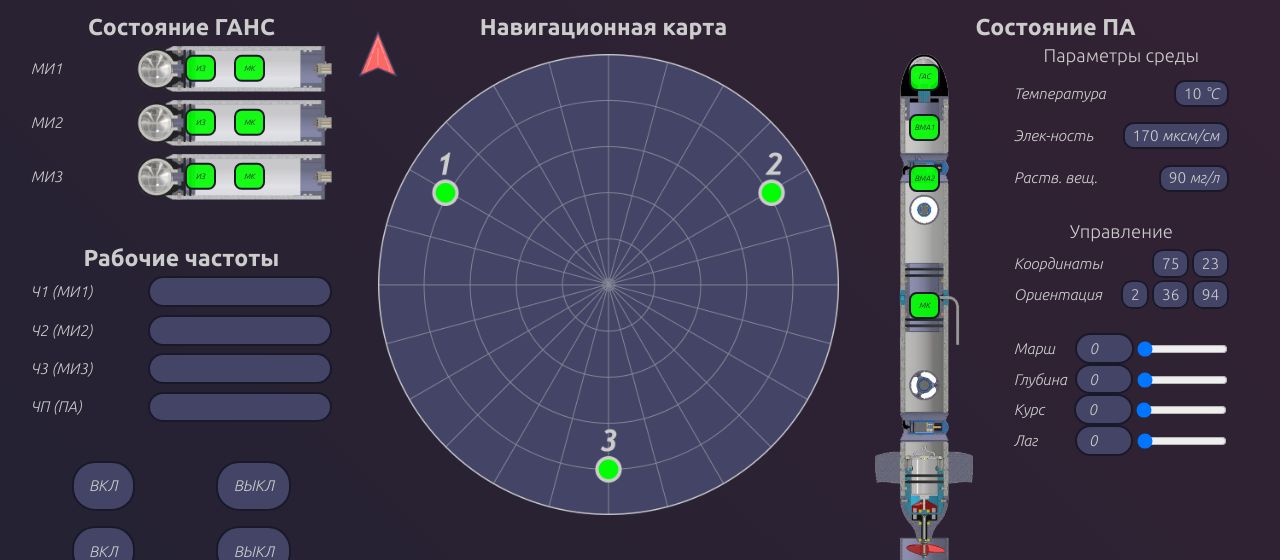
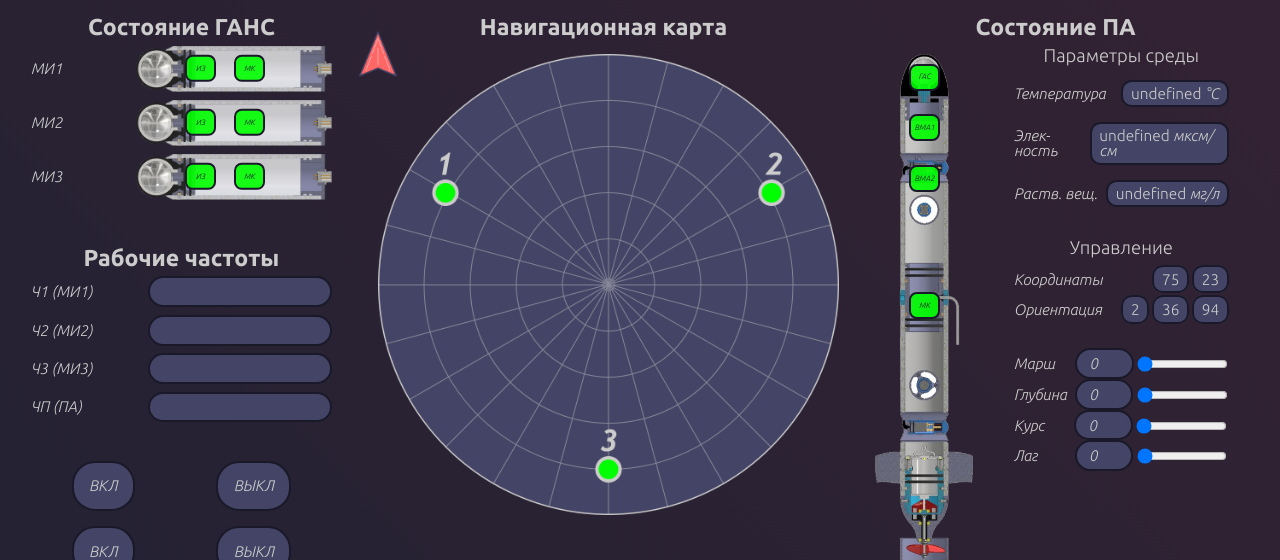
Before and after one commit to Nna2291/gans, a Flask app: page / in a window 1280 px wide. Shown: the top 560 px of the page. Run offline with Flask 2, Linux system fonts and the light colour scheme; data that the repository does not hold is empty.

Commit message:
updated front to correlate with back

```diff
--- a/main.py
+++ b/main.py
@@ -2,6 +2,7 @@ import requests
 from flask import Flask, render_template, jsonify, request
 
 app = Flask(__name__)
+
 
 # status = {'temp': 0, 'elek': 0, 'density': 0, 'coord': (0, 0), 'orient': ('you', 'are', 'gay')}
 
--- /dev/null
+++ b/static/js/data.js
@@ -0,0 +1,20 @@
+function gett(){
+    $.ajax({
+        url: "/data",
+        type: "get",
+
+        success: function(response) {
+            $('div.environment div.variable h3.figure[name=temp]')[0].innerHTML = `${response.temp}<span> °C</span>`;
+            $('div.environment div.variable h3.figure[name=elek]')[0].innerHTML = `${response.elek}<span> мксм/см</span>`;
+            $('div.environment div.variable h3.figure[name=density]')[0].innerHTML = `${response.density}<span> мг/л</span>`;
+        },
+        error: function(xhr) {
+            //Do Something to handle error
+        }
+    });
+}
+
+$(document).ready(function(){
+    gett();
+    setInterval('gett()', 500);
+});
--- a/templates/home.html
+++ b/templates/home.html
@@ -125,15 +125,15 @@
                         <h2 style="font-size: 1.2rem; font-weight: normal;">Параметры среды</h2>
                         <div class="variable">
                             <h3>Температура</h3>
-                            <h3 class="figure">10<span> °C</span></h3>
+                            <h3 class="figure" name="temp">10<span> °C</span></h3>
                         </div>
                         <div class="variable">
                             <h3>Элек-ность</h3>
-                            <h3 class="figure">170<span> мксм/см</span></h3>
+                            <h3 class="figure" name="elek">170<span> мксм/см</span></h3>
                         </div>
                         <div class="variable">
                             <h3>Раств. вещ.</h3>
-                            <h3 class="figure">90<span> мг/л</span></h3>
+                            <h3 class="figure" name="density">90<span> мг/л</span></h3>
                         </div>
                     </div>
                     <br><br>
@@ -184,24 +184,6 @@
     </div>
 </div>
 <script src="../static/js/scripts.js"></script>
-<script>
-    function gett(){
-        $.ajax({
-      url: "/data",
-      type: "get",
-
-      success: function(response) {
-        $('#data').text(response['message']);
-      },
-      error: function(xhr) {
-        //Do Something to handle error
-      }
-    });
-}
- $(document).ready(function(){
-            gett();
-            setInterval('gett()',500);
-        });
-</script>
+<script src="../static/js/data.js"></script>
 </body>
 </html>
```
